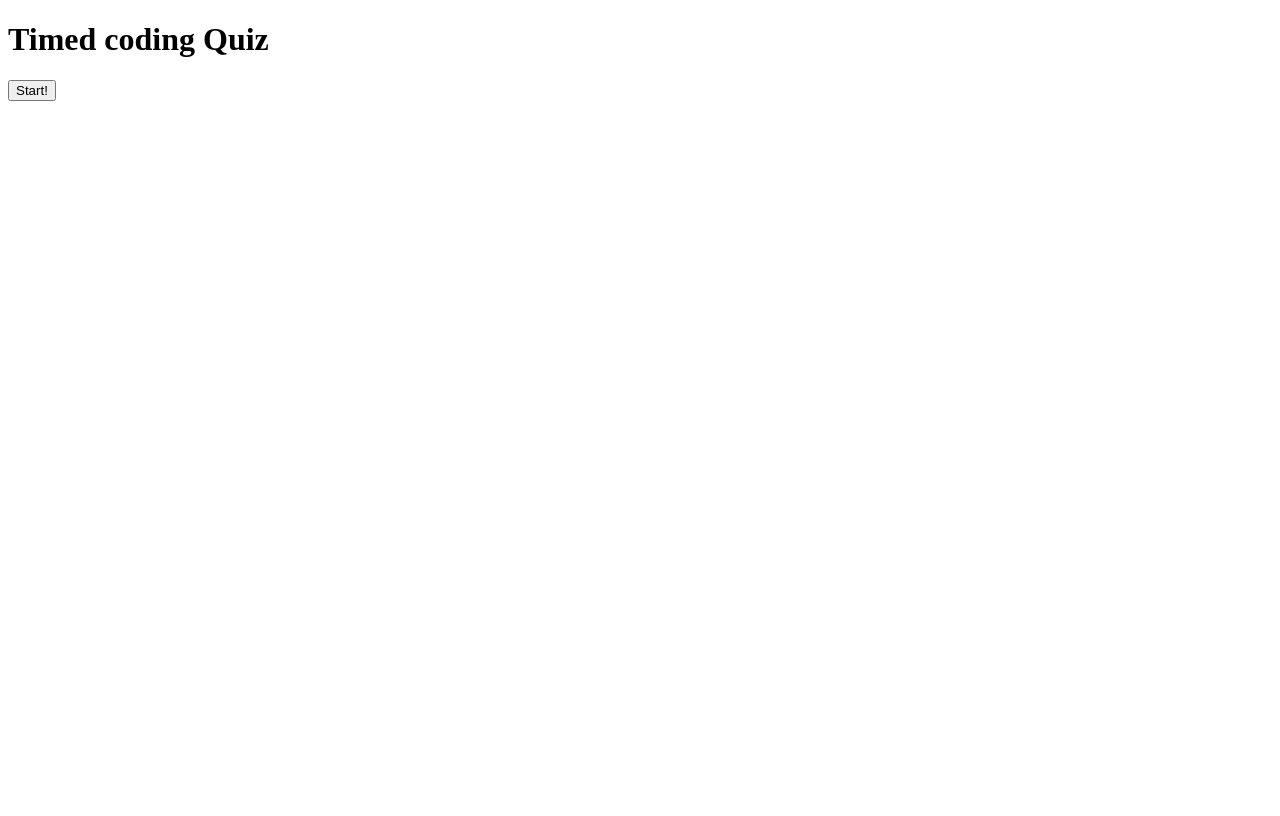
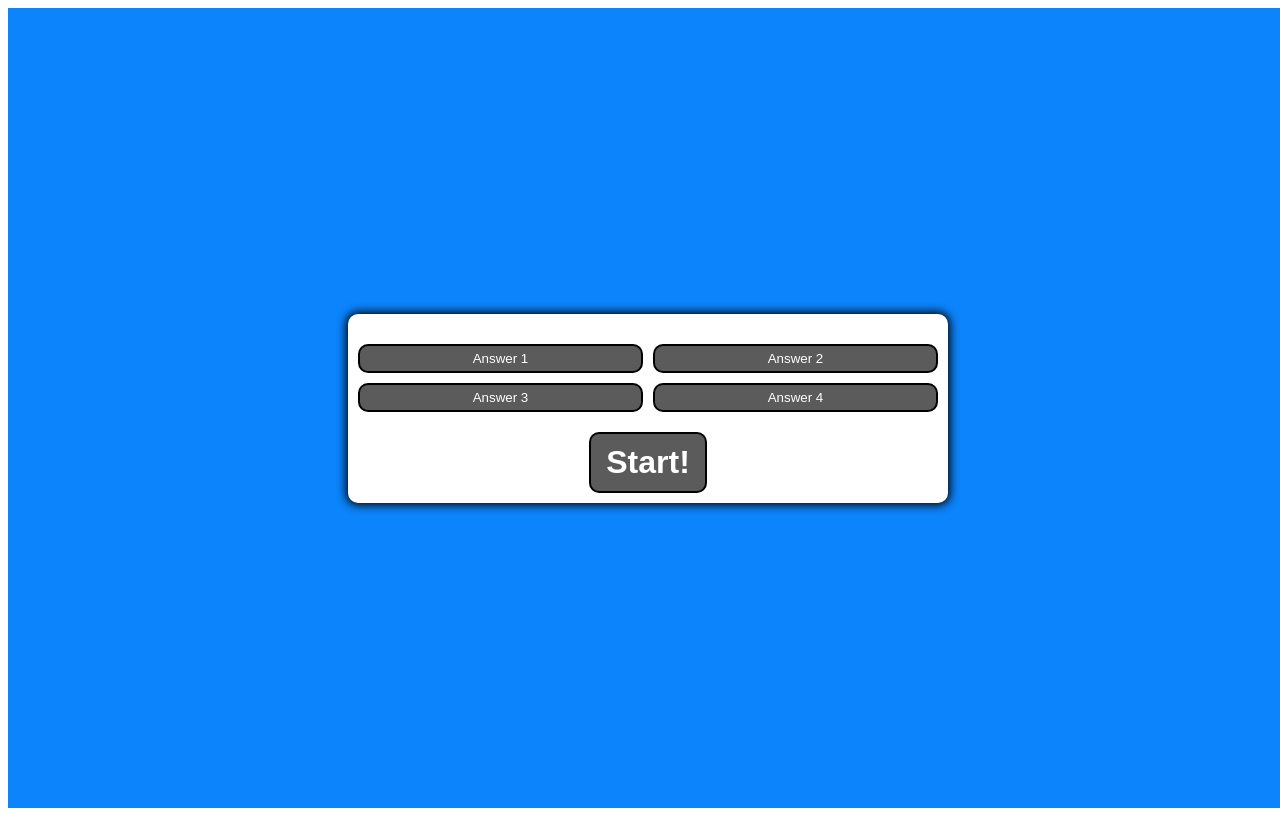
Before and after one commit to JustinJnkns/timed-quiz, a plain HTML site: page index.html in a window 1280 px wide. Drawn offline with Linux system fonts and the light colour scheme.

Commit message:
added buttons for test answers and styled them in a grid

```diff
--- a/assets/css/style.css
+++ b/assets/css/style.css
@@ -0,0 +1,57 @@
+*, *::before,*::after {
+    box-sizing: border-box;
+    font-family: Arial, Helvetica, sans-serif;
+}
+:root{
+    --default:rgb(12, 132, 252);
+
+}
+main{
+    padding:0;
+    margin: 0;
+    display: flex;
+    width: 100vw;
+    height: 100vh;
+    justify-content: center;
+    align-items: center;
+    background-color: var(--default);
+
+}
+
+.container{
+    width: 600px;
+    max-width: 85%;
+    padding: 10px;
+    box-shadow:0 0 10px 2px;
+    border-radius: 10px;
+    background-color:white ;
+
+}
+/* button styling */
+.btn-grid {
+    display: grid;
+    grid-template-columns: repeat(2, auto);
+    gap: 10px;
+    margin:20px 0;
+}
+.btn{
+background-color:rgb(91,91,91);
+border: 2px solid black;
+border-radius:10px;
+color: white;
+padding: 5px 5px;
+}
+
+.start-btn, .next-btn{
+    font-size:2rem;
+    font-weight: bolder;
+    padding: 10px 15px;
+}
+.navigation {
+    display: flex;
+    justify-content: center;
+    align-items: center;
+}
+.hide{
+    display:none
+}
--- a/assets/js/script.js
+++ b/assets/js/script.js
@@ -1 +1,29 @@
-alert("hello world")
+var startBtn = document.getElementById('start');
+var timerEl = document.getElementById('countdown');
+
+//var questions = ;
+
+//coutdown timer
+function countdown() {
+    var timeLeft = 5;
+
+    var timeInterval = setInterval(function() {
+        if (timeLeft >=1) {
+            timerEl.textContent = timeLeft +' Seconds remaining ';
+            timeLeft--;
+        }
+        else if ( timeLeft ===0){
+            timerEl.textContent =' Test Finished ';
+        }
+        else{
+            timerEl.textContent +'';
+            clearInterval(timeInterval);
+        }
+    },1000);
+}
+
+var score = timeLeft;
+var timeLeft = 5;
+
+//start button
+startBtn.onclick = countdown;
--- a/index.html
+++ b/index.html
@@ -8,14 +8,36 @@
 </head>
 
 <body>
-    <header>
-        <div class="timer-container">
-            <h1 class="timer-text">Timed coding Quiz</h1>
-            <button id="start">Start!</button>
-            <h4 id="timer-countdown"></h4>
+  <!--  <header>
+        <div class="head-container">
+            <h1 class="timer-text">Timed Coding Quiz</h1>
+            <h4 id="countdown"></h4>
         </div>
     </header>
+-->
+    <main>
 
+   <div class ="container">
+       <div id="question-container">
+           <div id="question">
+               <div id="answer-buttons" class="btn-grid">
+                   <button class="btn">Answer 1</button>
+                   <button class="btn">Answer 2</button>
+                   <button class="btn">Answer 3</button>
+                   <button class="btn">Answer 4</button>
+               </div>
+           </div>
+       </div>
+
+       <div class="navigation">
+        <button id="start" class = "start-btn btn ">Start!</button>
+        <button id ="next" class="next-btn btn hide">Next</button>
+        </div>
+   </div>
+
+
+
+    </main>
 
 
 
```
